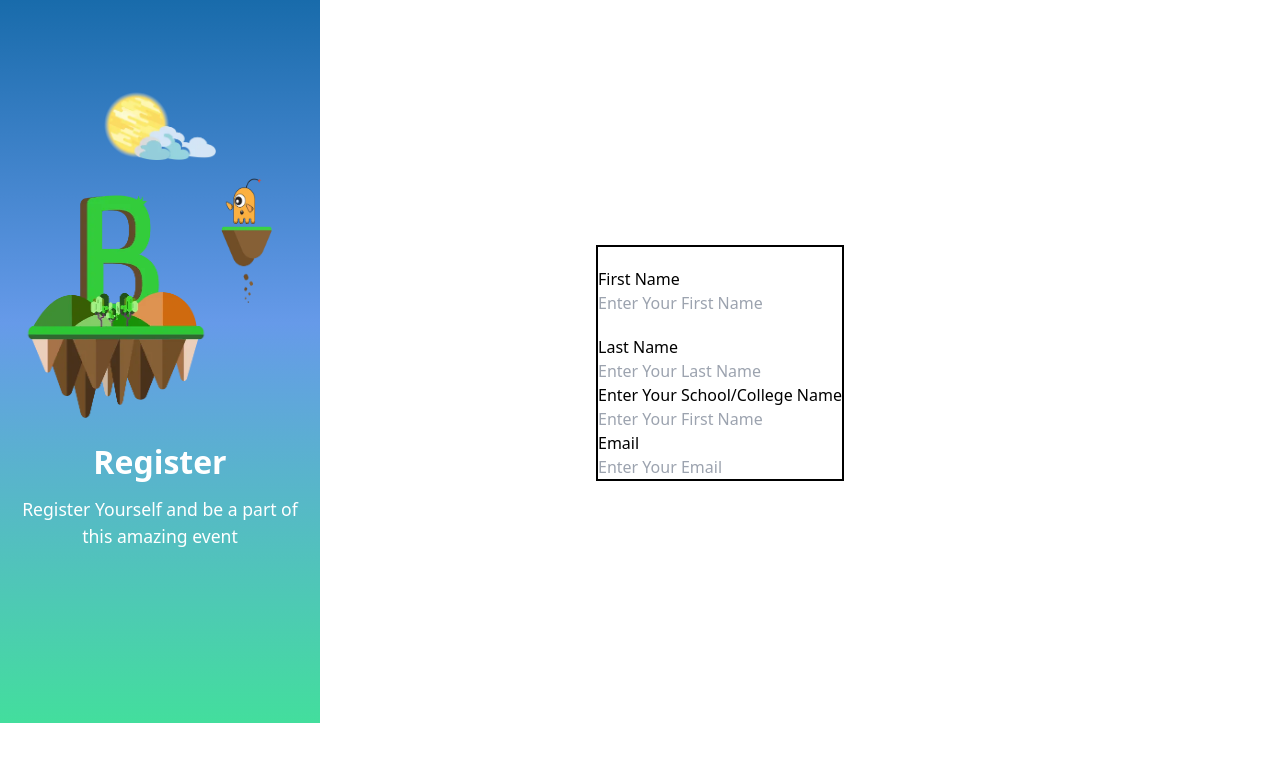
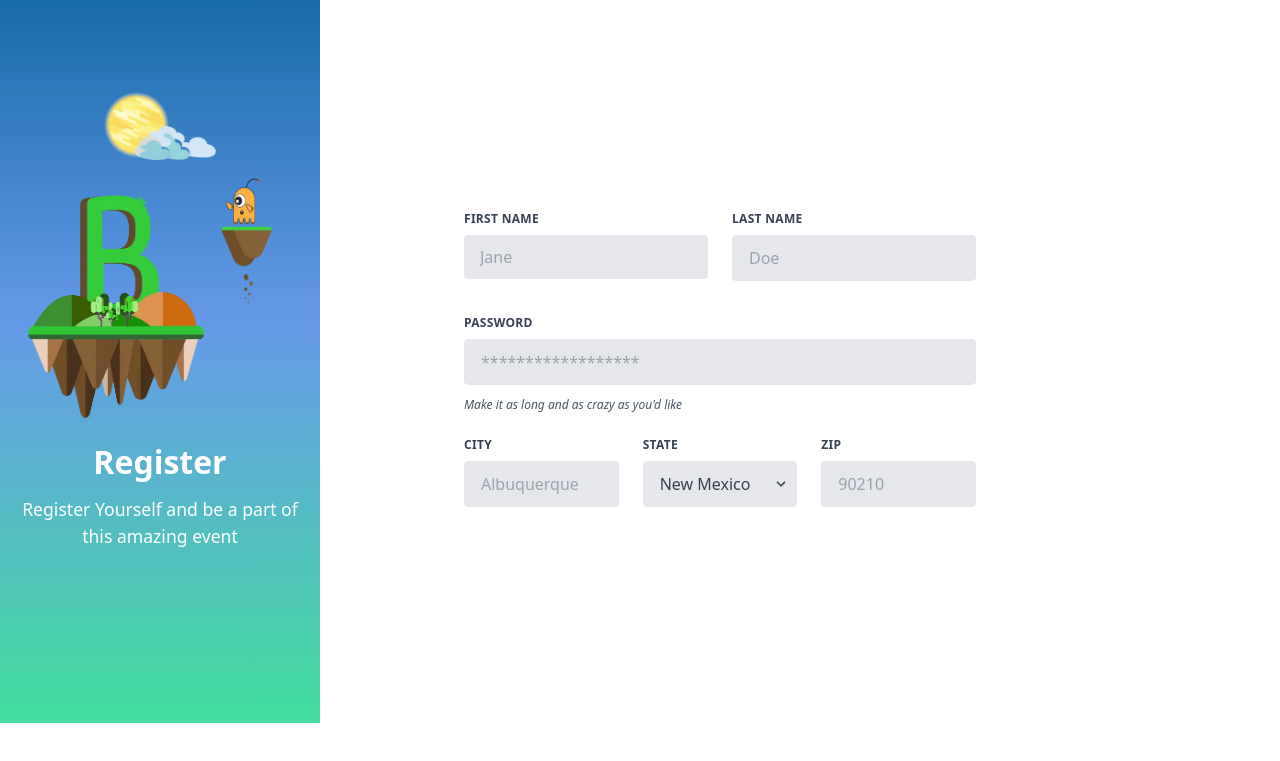
Before and after one commit to PrajasKulkarni/astro, an Astro site: page /Registration in a window 1280 px wide. Shown: the part 77-838 px from the top of the page. Built offline with nearby package versions, Linux system fonts and the light colour scheme; Astro itself is replaced by a stand-in of ours.

Commit message:
changed registration form layout

```diff
--- a/src/pages/Registration.astro
+++ b/src/pages/Registration.astro
@@ -9,38 +9,118 @@ import Sidebar from "../components/sidebar.astro";
       page_title="Register"
       page_desc="Register Yourself and be a part of this amazing event"
     />
-    <div
-      class="flex flex-col px-10 w-3/4 h-screen ms-60 mt-10 justify-center items-center"
+    <div class="px-10 w-3/4 h-screen ms-60 mt-10 flex justify-center items-center">
+      <form class="w-full max-w-lg">
+        <div class="flex flex-wrap -mx-3 mb-6">
+          <div class="w-full md:w-1/2 px-3 mb-6 md:mb-0">
+            <label
+              class="block uppercase tracking-wide text-gray-700 text-xs font-bold mb-2"
+              for="grid-first-name"
             >
-      <div class="justify-center items-center flex-col border-black border-solid border-2">
-        <div class="my-5">
-          <label for="fname">First Name</label><br>
+              First Name
+            </label>
             <input
+              class="appearance-none block w-full bg-gray-200 text-gray-700 rounded py-3 px-4 mb-3 leading-tight focus:outline-none focus:bg-white"
+              id="grid-first-name"
               type="text"
-            class="comps"
-            placeholder="Enter Your First Name"
+              placeholder="Jane"
             />
           </div>
-
-        <div class="input-comps">
-          <label for="Lname">Last Name</label><br>
-          <input type="text" class="comps" placeholder="Enter Your Last Name" />
-        </div>
-
-        <div class="input-comps">
-          <label for="Collegename">Enter Your School/College Name</label><br>
+          <div class="w-full md:w-1/2 px-3">
+            <label
+              class="block uppercase tracking-wide text-gray-700 text-xs font-bold mb-2"
+              for="grid-last-name"
+            >
+              Last Name
+            </label>
             <input
+              class="appearance-none block w-full bg-gray-200 text-gray-700 border border-gray-200 rounded py-3 px-4 leading-tight focus:outline-none focus:bg-white focus:border-gray-500"
+              id="grid-last-name"
               type="text"
-            class="comps"
-            placeholder="Enter Your First Name"
+              placeholder="Doe"
             />
           </div>
-
-        <div class="input-comps">
-          <label for="email">Email</label><br>
-          <input type="email" class="comps" placeholder="Enter Your Email" />
+        </div>
+        <div class="flex flex-wrap -mx-3 mb-6">
+          <div class="w-full px-3">
+            <label
+              class="block uppercase tracking-wide text-gray-700 text-xs font-bold mb-2"
+              for="grid-password"
+            >
+              Password
+            </label>
+            <input
+              class="appearance-none block w-full bg-gray-200 text-gray-700 border border-gray-200 rounded py-3 px-4 mb-3 leading-tight focus:outline-none focus:bg-white focus:border-gray-500"
+              id="grid-password"
+              type="password"
+              placeholder="******************"
+            />
+            <p class="text-gray-600 text-xs italic">
+              Make it as long and as crazy as you'd like
+            </p>
+          </div>
+        </div>
+        <div class="flex flex-wrap -mx-3 mb-2">
+          <div class="w-full md:w-1/3 px-3 mb-6 md:mb-0">
+            <label
+              class="block uppercase tracking-wide text-gray-700 text-xs font-bold mb-2"
+              for="grid-city"
+            >
+              City
+            </label>
+            <input
+              class="appearance-none block w-full bg-gray-200 text-gray-700 border border-gray-200 rounded py-3 px-4 leading-tight focus:outline-none focus:bg-white focus:border-gray-500"
+              id="grid-city"
+              type="text"
+              placeholder="Albuquerque"
+            />
+          </div>
+          <div class="w-full md:w-1/3 px-3 mb-6 md:mb-0">
+            <label
+              class="block uppercase tracking-wide text-gray-700 text-xs font-bold mb-2"
+              for="grid-state"
+            >
+              State
+            </label>
+            <div class="relative">
+              <select
+                class="block appearance-none w-full bg-gray-200 border border-gray-200 text-gray-700 py-3 px-4 pr-8 rounded leading-tight focus:outline-none focus:bg-white focus:border-gray-500"
+                id="grid-state"
+              >
+                <option>New Mexico</option>
+                <option>Missouri</option>
+                <option>Texas</option>
+              </select>
+              <div
+                class="pointer-events-none absolute inset-y-0 right-0 flex items-center px-2 text-gray-700"
+              >
+                <svg
+                  class="fill-current h-4 w-4"
+                  xmlns="http://www.w3.org/2000/svg"
+                  viewBox="0 0 20 20"
+                  ><path
+                    d="M9.293 12.95l.707.707L15.657 8l-1.414-1.414L10 10.828 5.757 6.586 4.343 8z"
+                  ></path></svg
+                >
               </div>
             </div>
           </div>
+          <div class="w-full md:w-1/3 px-3 mb-6 md:mb-0">
+            <label
+              class="block uppercase tracking-wide text-gray-700 text-xs font-bold mb-2"
+              for="grid-zip"
+            >
+              Zip
+            </label>
+            <input
+              class="appearance-none block w-full bg-gray-200 text-gray-700 border border-gray-200 rounded py-3 px-4 leading-tight focus:outline-none focus:bg-white focus:border-gray-500"
+              id="grid-zip"
+              type="text"
+              placeholder="90210"
+            />
+          </div>
+        </div>
+      </form>
+    </div>
   </main>
 </BaseLayout>
```
Lines whose indentation alone changed are shown as unchanged.
